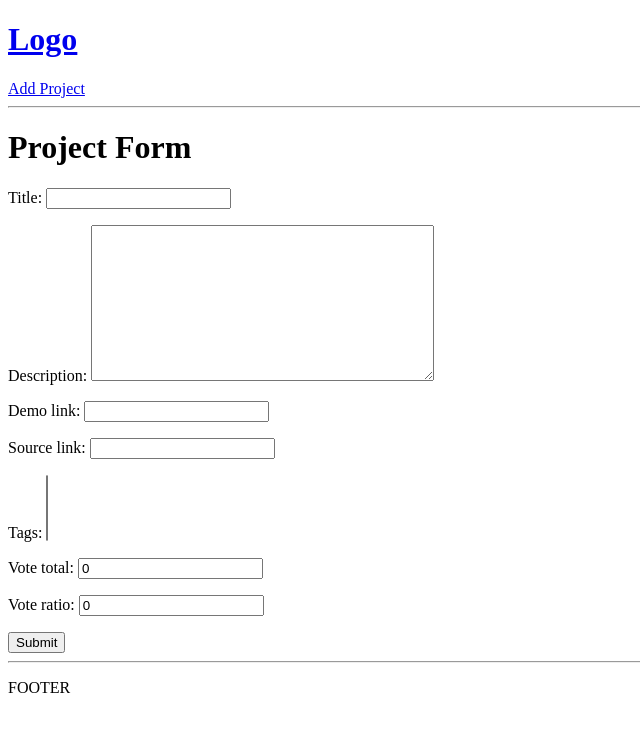
After one commit to hugobelem/django-course, a Django app: template projects/templates/projects/project-form.html in a window 1280 px wide. The commit adds this page. Shown: the top 732 px of the page, without its empty margins (0-640 px from the left). Run offline with Django 5.2, Linux system fonts and the light colour scheme; the template is opened without the code that fills it: values that come from a table or form of the project are taken from there, others are empty.

Commit message:
13. Model Form

```diff
--- /dev/null
+++ b/projects/forms.py
@@ -0,0 +1,9 @@
+from django.forms import ModelForm
+
+from .models import Project
+
+
+class ProjectForm(ModelForm):
+    class Meta:
+        model = Project
+        fields = '__all__'
--- /dev/null
+++ b/projects/templates/projects/project-form.html
@@ -0,0 +1,13 @@
+{% extends "main.html" %}
+
+{% block content %}
+
+<h1>Project Form</h1>
+
+<form method="post">
+    {% csrf_token %}
+    {{ form.as_p }}
+    <input type="submit">
+</form>
+
+{% endblock content %}
--- a/projects/urls.py
+++ b/projects/urls.py
@@ -6,4 +6,5 @@ from . import views
 urlpatterns = [
     path('', views.projects, name='projects'),
     path('project/<str:pk>/', views.project, name='project'),
+    path('project/create', views.create_project, name='create'),
 ]
--- a/projects/views.py
+++ b/projects/views.py
@@ -1,6 +1,7 @@
 from django.shortcuts import render
 
 from .models import Project
+from .forms import ProjectForm
 
 
 def projects(request):
@@ -14,3 +15,8 @@ def project(request, pk):
 
     context = {'project': project}
     return render(request, 'projects/single-project.html', context)
+
+
+def create_project(request):
+    context = {'form': ProjectForm}
+    return render(request, 'projects/project-form.html', context)
--- a/templates/main.html
+++ b/templates/main.html
@@ -11,6 +11,7 @@
 
     {% block content %} {% endblock content %}
 
+    <hr>
     <p>FOOTER</p>
 
   </body>
--- a/templates/navbar.html
+++ b/templates/navbar.html
@@ -1,2 +1,3 @@
 <h1><a href="{% url "projects" %}">Logo</a></h1>
+<a href="{% url "create" %}">Add Project</a>
 <hr>
```
